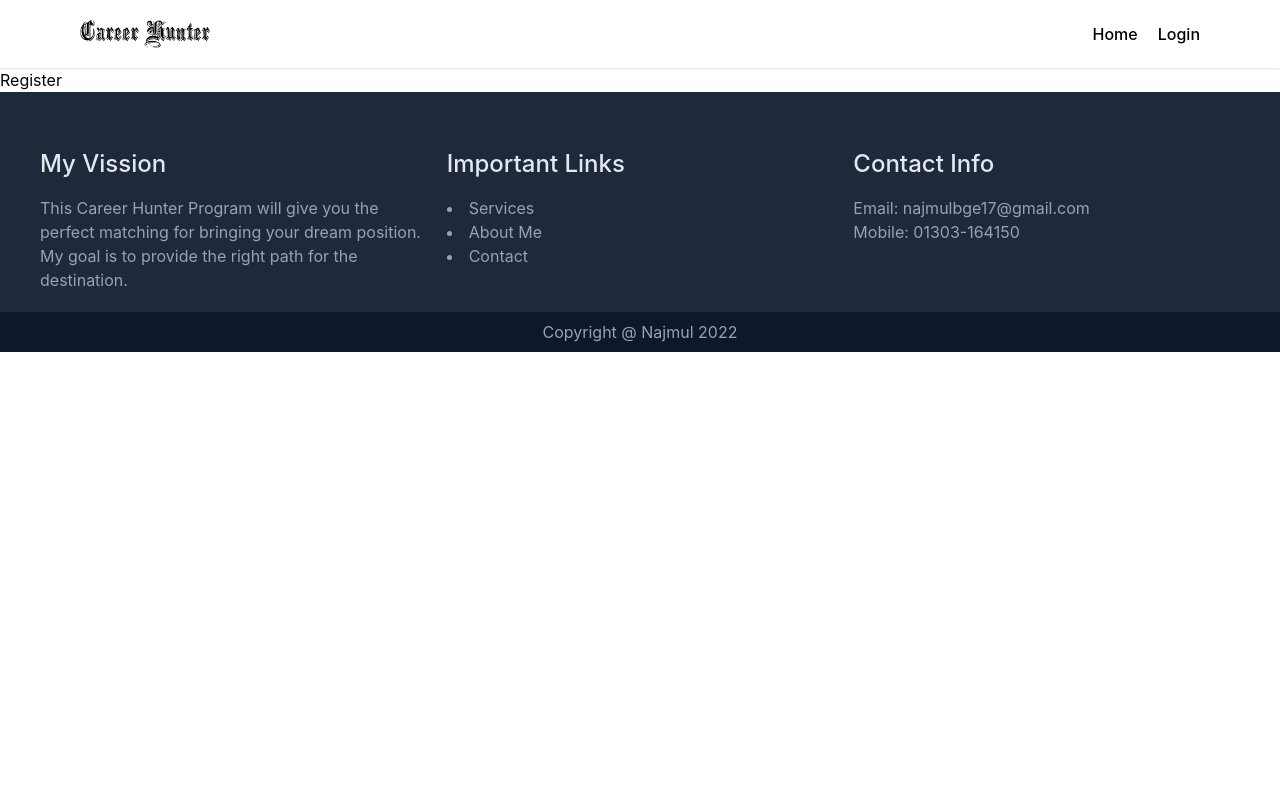
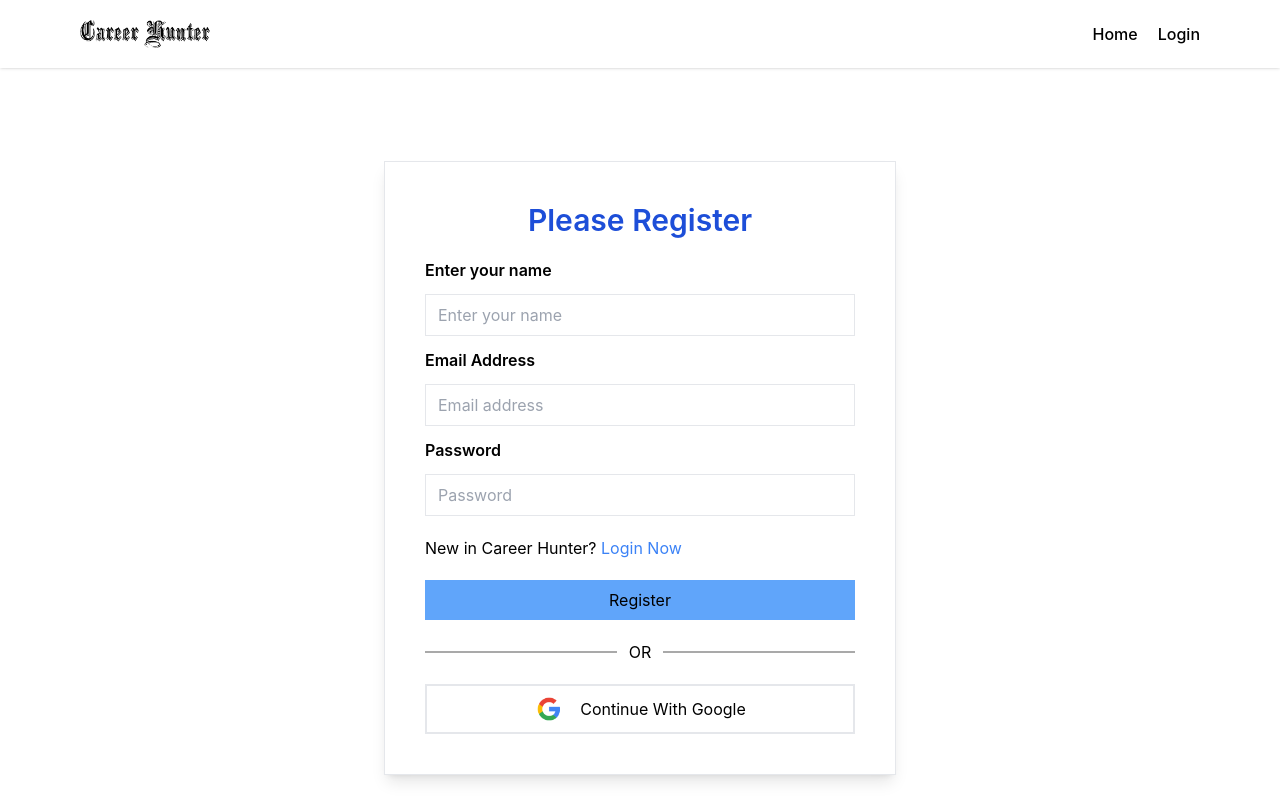
Before and after one commit to snislam/career-hunter, a React (Create React App) app: page /register in a window 1280 px wide. Shown: the top 800 px of the page. Built offline with nearby package versions, Linux system fonts and the light colour scheme.

Commit message:
Register ui done

```diff
--- a/src/Common/Footer/Footer.js
+++ b/src/Common/Footer/Footer.js
@@ -23,7 +23,7 @@ const Footer = () => {
                     <p>Mobile: 01303-164150</p>
                 </div>
             </div>
-            <p className='text-center mt-5 bg-slate-900 py-2'>Copyright @ Najmul {new Date().getFullYear()}</p>
+            <p className='text-center mt-10 bg-slate-900 py-2'>Copyright &copy; Najmul {new Date().getFullYear()}</p>
         </div>
     );
 };
--- a/src/Pages/Login/Login/Login.js
+++ b/src/Pages/Login/Login/Login.js
@@ -1,6 +1,7 @@
 import React from 'react';
 import './Login.css';
 import google from '../../../images/google.png';
+import { Link } from 'react-router-dom';
 
 const Login = () => {
     return (
@@ -14,9 +15,9 @@ const Login = () => {
                     <label className='font-semibold my-3' htmlFor="password">Password</label>
                     <input className='border block w-full py-2 px-3' type="password" name="password" id="password" placeholder='Password' required />
 
-                    <p></p>
+                    <p className='mt-5'>New in Career Hunter? <Link className='text-blue-500' to='/register' >Register Now</Link></p>
 
-                    <input className='bg-blue-400 hover:bg-blue-600 py-2 px-5 mt-5 block text-center w-full duration-700' type="submit" value="Login" />
+                    <input className='bg-blue-400 hover:bg-blue-600 py-2 px-5 mt-5 block text-center w-full duration-700 cursor-pointer' type="submit" value="Login" />
                 </form>
                 <div className='flex justify-center items-center my-5'>
                     <div className='divider'></div>
--- a/src/Pages/Login/Register/Register.js
+++ b/src/Pages/Login/Register/Register.js
@@ -1,10 +1,39 @@
 import React from 'react';
 import './Register.css';
+import google from '../../../images/google.png';
+import { Link } from 'react-router-dom';
 
 const Register = () => {
     return (
-        <div>
-            <h2>Register</h2>
+        <div className='flex justify-center items-center w-full h-screen'>
+            <div className='border mx-auto w-3/5 md:w-2/5 relative shadow-lg p-10'>
+                <h2 className='text-3xl font-semibold mb-5 text-center text-blue-700'>Please Register</h2>
+                <form>
+                    <label className='font-semibold my-3' htmlFor="name">Enter your name</label>
+                    <input className='border block w-full py-2 px-3' type="text" name="name" id="name" placeholder='Enter your name' required />
+
+                    <label className='font-semibold my-3' htmlFor="email">Email Address</label>
+                    <input className='border block w-full py-2 px-3' type="email" name="email" id="email" placeholder='Email address' required />
+
+                    <label className='font-semibold my-3' htmlFor="password">Password</label>
+                    <input className='border block w-full py-2 px-3' type="password" name="password" id="password" placeholder='Password' required />
+
+                    <p className='mt-5'>New in Career Hunter? <Link className='text-blue-500' to='/login' >Login Now</Link></p>
+
+                    <input className='bg-blue-400 hover:bg-blue-600 py-2 px-5 mt-5 block text-center w-full duration-700' type="submit" value="Register" />
+                </form>
+                <div className='flex justify-center items-center my-5'>
+                    <div className='divider'></div>
+                    <div className='px-3'>OR</div>
+                    <div className='divider'></div>
+                </div>
+                <div className="social-login">
+                    <button className='bg-white hover:bg-slate-100 duration-700 py-2 px-5 border-2 flex justify-center items-center w-full'>
+                        <img className='w-[30px] mr-4' src={google} alt="" />
+                        <span>Continue With Google</span>
+                    </button>
+                </div>
+            </div>
         </div>
     );
 };
```
